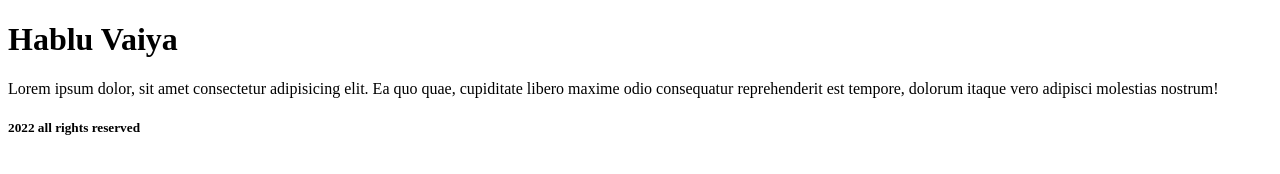
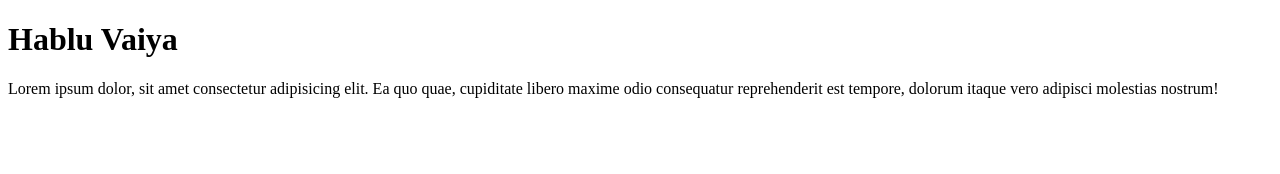
Before and after one commit to Faiyazmahmud75/First-Project, a plain HTML site: page index.html in a window 1280 px wide. Drawn offline with Linux system fonts and the light colour scheme.

Commit message:
footer-deleted

```diff
--- a/index.html
+++ b/index.html
@@ -9,9 +9,5 @@
 <body>
   <h1>Hablu Vaiya</h1>
   <p>Lorem ipsum dolor, sit amet consectetur adipisicing elit. Ea quo quae, cupiditate libero maxime odio consequatur reprehenderit est tempore, dolorum itaque vero adipisci molestias nostrum!</p>
-
- <footer>
-  <h5>2022 all rights reserved</h5>
- </footer>
 </body>
 </html>
```
